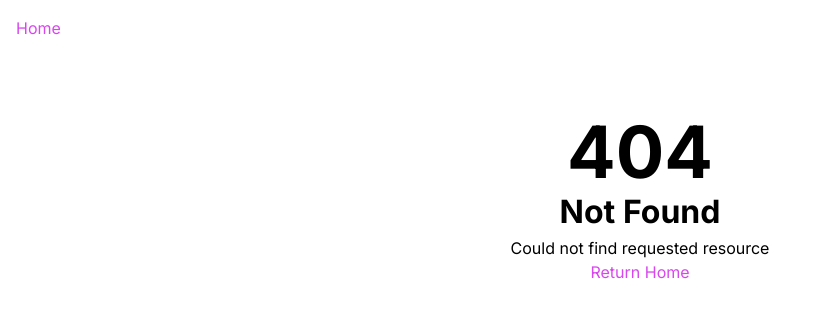
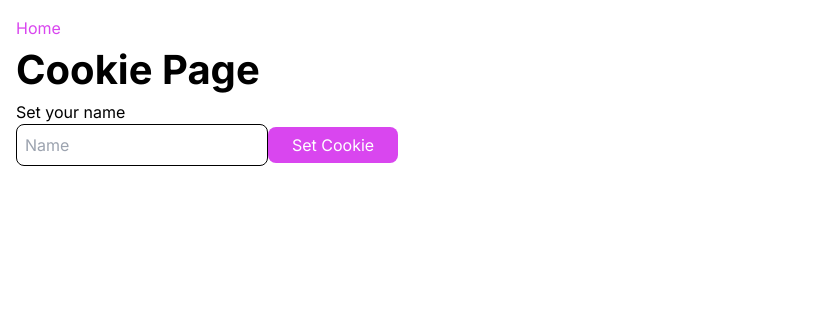
Before and after one commit to emanuelefavero/nextjs-app-router, a Next.js app: page /cookies in a window 1280 px wide. Before the commit this address had no page. Shown: the top 318 px of the page, without its empty margins (0-816 px from the left). Built offline with nearby package versions, Linux system fonts and the light colour scheme; no server answers.

Commit message:
add cookies

```diff
--- /dev/null
+++ b/app/cookies/page.tsx
@@ -0,0 +1,26 @@
+import { cookies } from 'next/headers'
+
+export default function Page() {
+  async function setCookie(formData: FormData) {
+    'use server'
+
+    cookies().set('name', formData.get('name') as string)
+  }
+
+  const hasNameCookie = cookies().has('name')
+  const nameCookie = cookies().get('name')?.value
+
+  return (
+    <>
+      <h1>Cookie Page</h1>
+
+      {hasNameCookie ? <p>Welcome back, {nameCookie}</p> : <p>Set your name</p>}
+
+      {/* SET COOKIE */}
+      <form action={setCookie}>
+        <input type='text' name='name' placeholder='Name' />
+        <button type='submit'>Set Cookie</button>
+      </form>
+    </>
+  )
+}
--- a/app/page.tsx
+++ b/app/page.tsx
@@ -88,6 +88,9 @@ export default async function Home() {
         <li>
           <Link href='/file-reading'>File Reading</Link>
         </li>
+        <li>
+          <Link href='/cookies'>Cookies</Link>
+        </li>
       </ul>
     </>
   )
```
